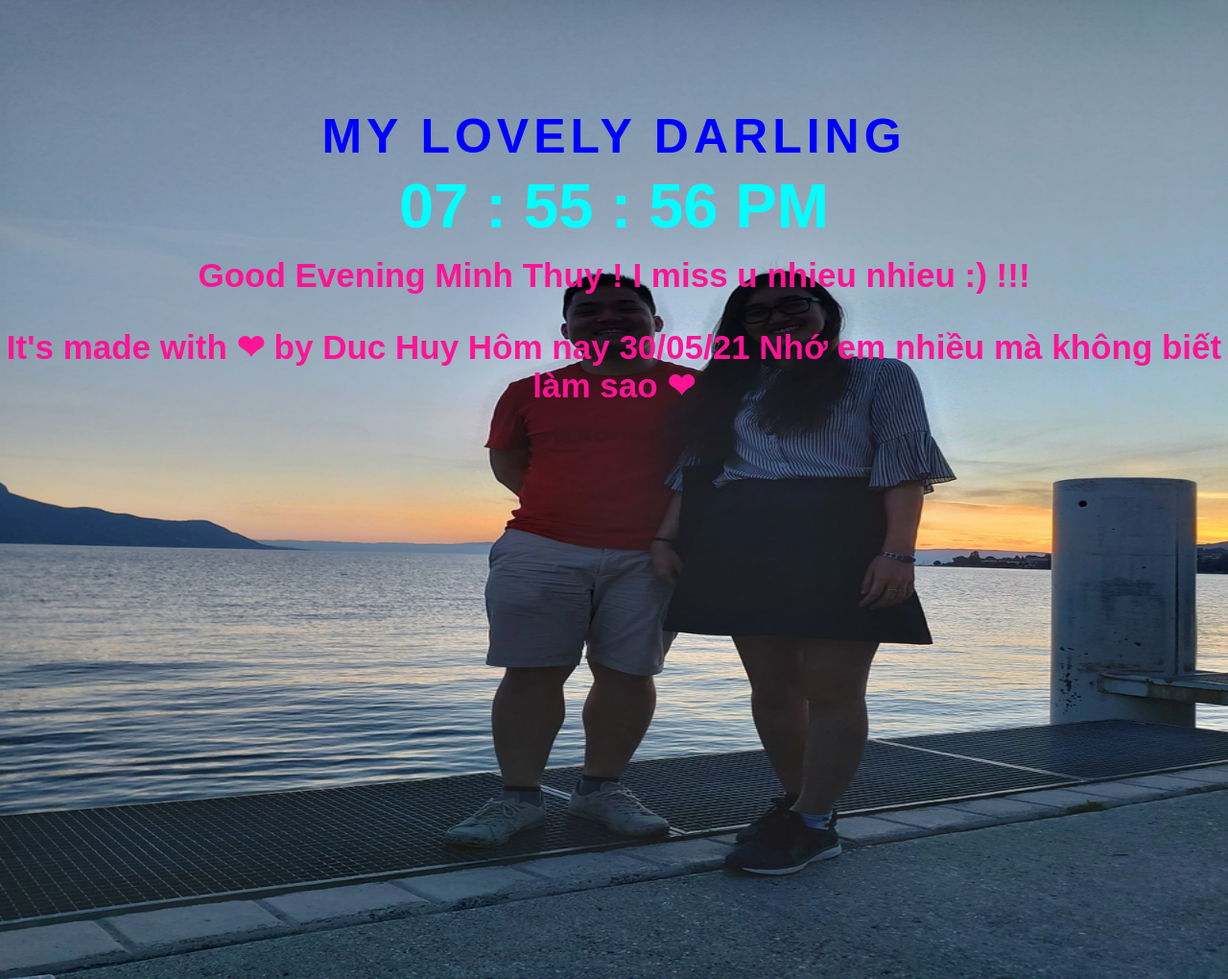
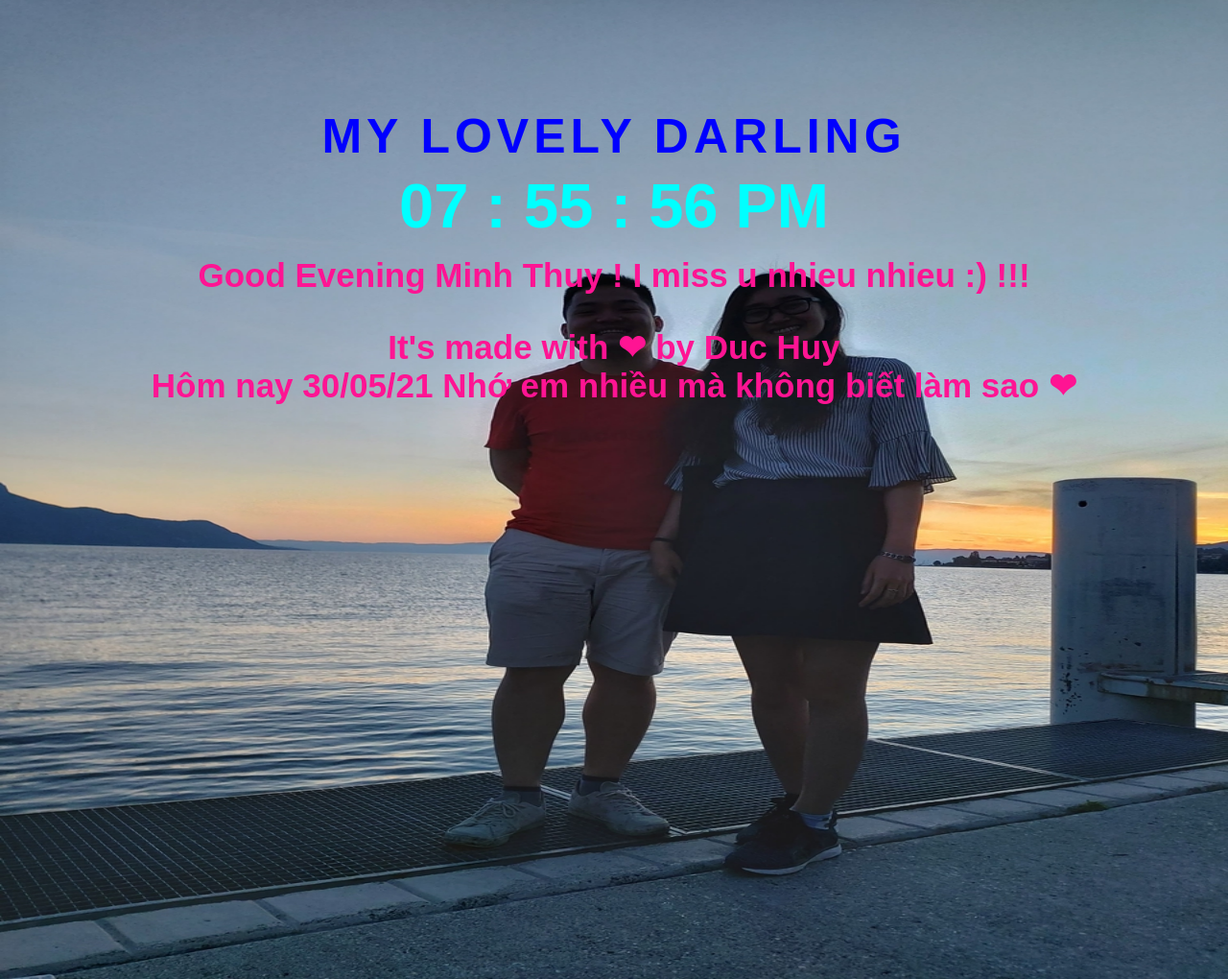
Before and after one commit to douchuis/MinhThuy, a website: page index.html in a window 1280 px wide. Shown: the top 1020 px of the page at 96% size. Drawn offline with Linux system fonts and the light colour scheme; a web font is replaced by a local one.

Commit message:
Update index.html

```diff
--- a/index.html
+++ b/index.html
@@ -15,7 +15,7 @@
       <h1>MY LOVELY DARLING</h1>
       <div id="clock"></div>
       <p class="title1" id="greeting"> My love Story</p><br>
-      <p class="sub-title1">It's made<b> with ❤ by Duc Huy </b> Hôm nay 30/05/21 Nhớ em nhiều mà không biết làm sao ❤ </b></p>
+      <p class="sub-title1">It's made<b> with ❤ by Duc Huy </b> <br> Hôm nay 30/05/21 Nhớ em nhiều mà không biết làm sao ❤ </b></p>
       <img class="images" name="slide">
     </div>
     <div class="container">
```
